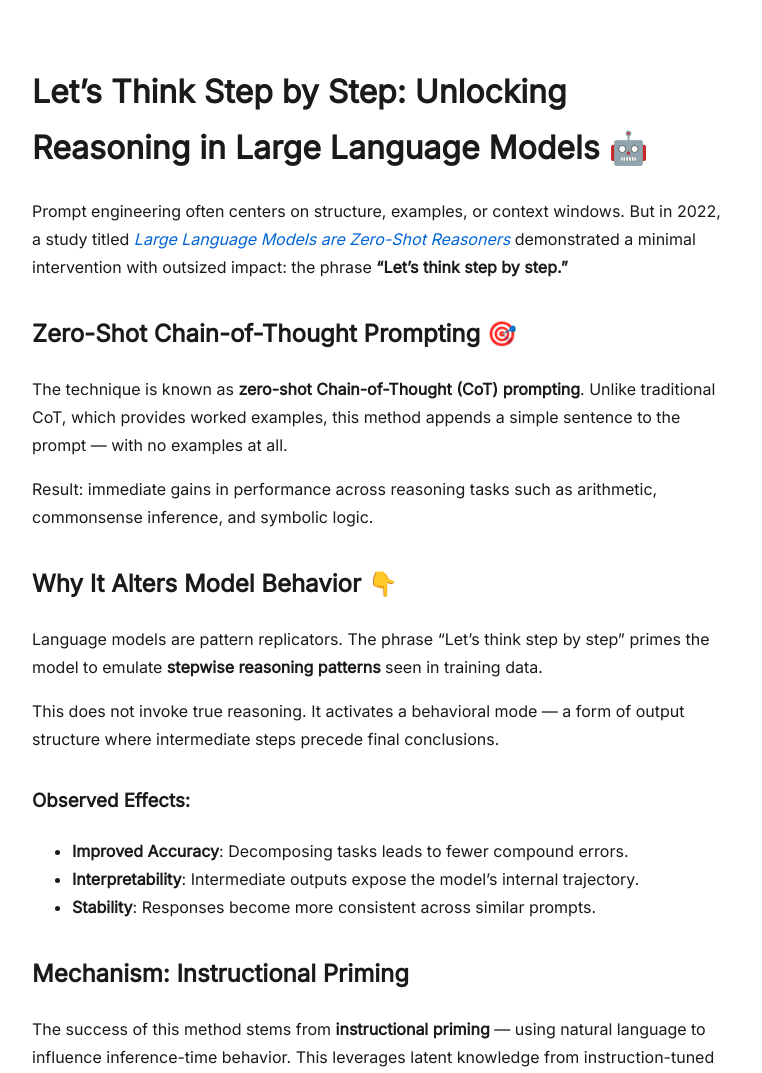
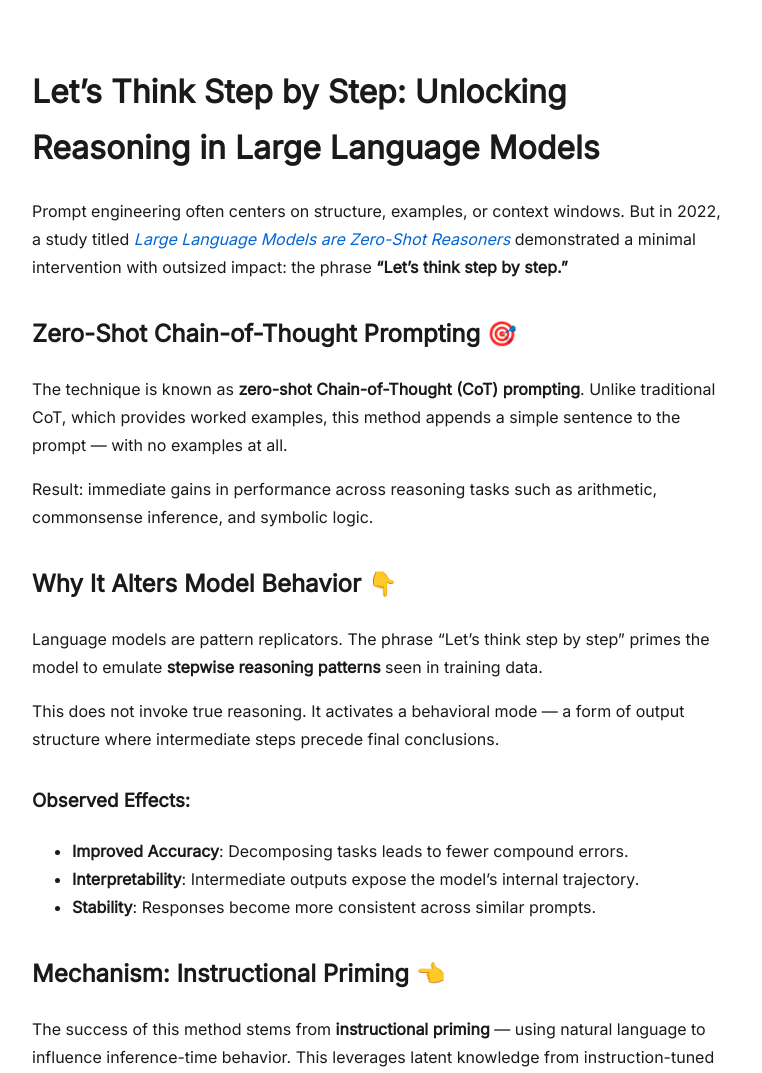
Before and after one commit to frost0x/frost0x.github.io, a Jekyll site: the page built from _posts/2025-04-12-lets-think-step-by-step.md, in a window 1280 px wide. Shown: the top 1073 px of the page, without its empty margins (258-1020 px from the left). Built offline with Jekyll 4.4.1, drawn with Linux system fonts in a browser that asks for light colours.

```diff
--- a/_posts/2025-04-12-lets-think-step-by-step.md
+++ b/_posts/2025-04-12-lets-think-step-by-step.md
@@ -4,7 +4,7 @@ title: "Let's Think Step by Step: Unlocking Reasoning in Large Language Models"
 permalink: /lets-think-step-by-step/
 ---
 
-# Let's Think Step by Step: Unlocking Reasoning in Large Language Models 🤖
+# Let's Think Step by Step: Unlocking Reasoning in Large Language Models
 
 Prompt engineering often centers on structure, examples, or context windows. But in 2022, a study titled [*Large Language Models are Zero-Shot Reasoners*](https://arxiv.org/abs/2205.11916) demonstrated a minimal intervention with outsized impact: the phrase **"Let's think step by step."**
 
@@ -25,7 +25,7 @@ This does not invoke true reasoning. It activates a behavioral mode — a form o
 - **Interpretability**: Intermediate outputs expose the model's internal trajectory.
 - **Stability**: Responses become more consistent across similar prompts.
 
-## Mechanism: Instructional Priming
+## Mechanism: Instructional Priming 👈
 
 The success of this method stems from **instructional priming** — using natural language to influence inference-time behavior. This leverages latent knowledge from instruction-tuned datasets, where stepwise logic patterns are embedded in model weights.
 
```
